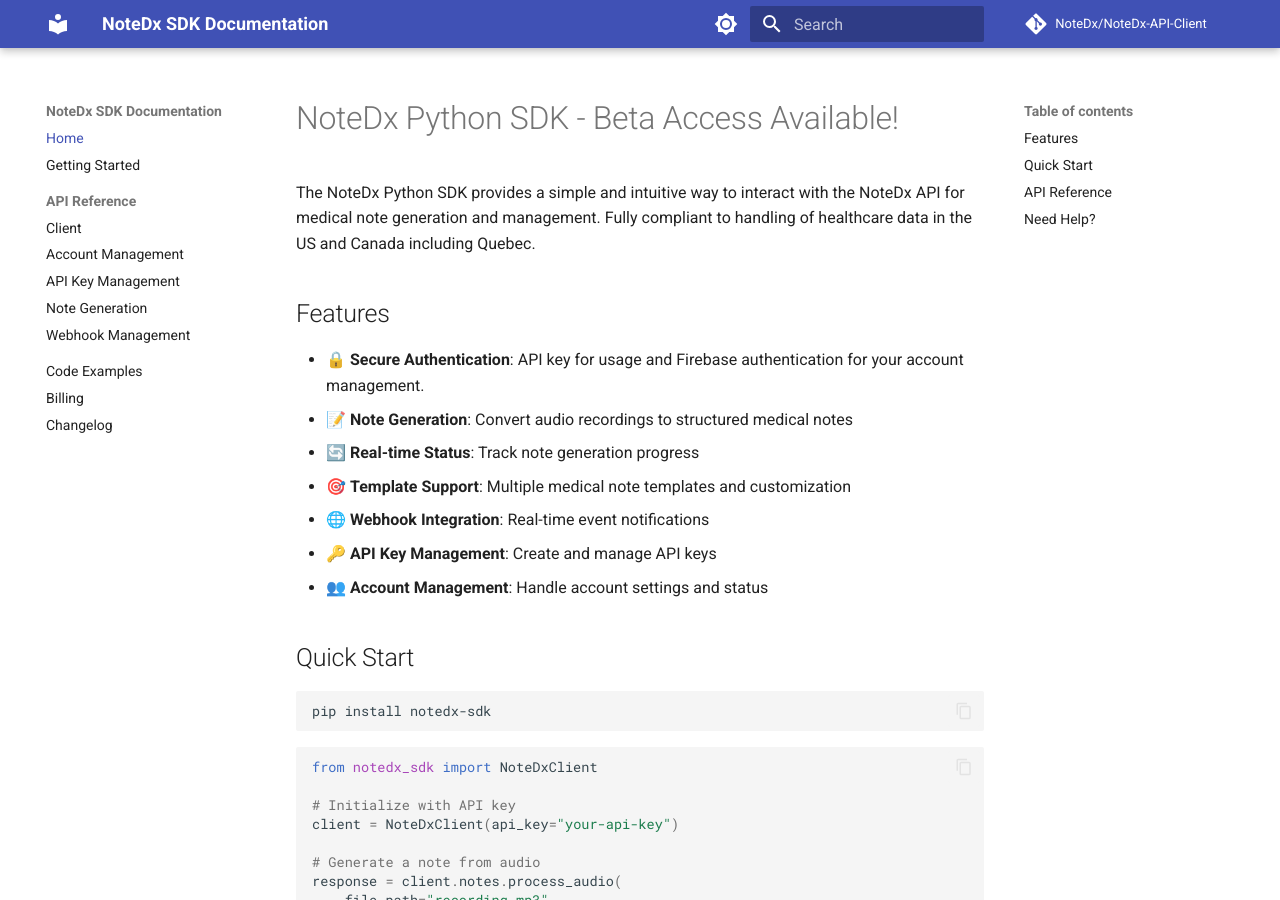
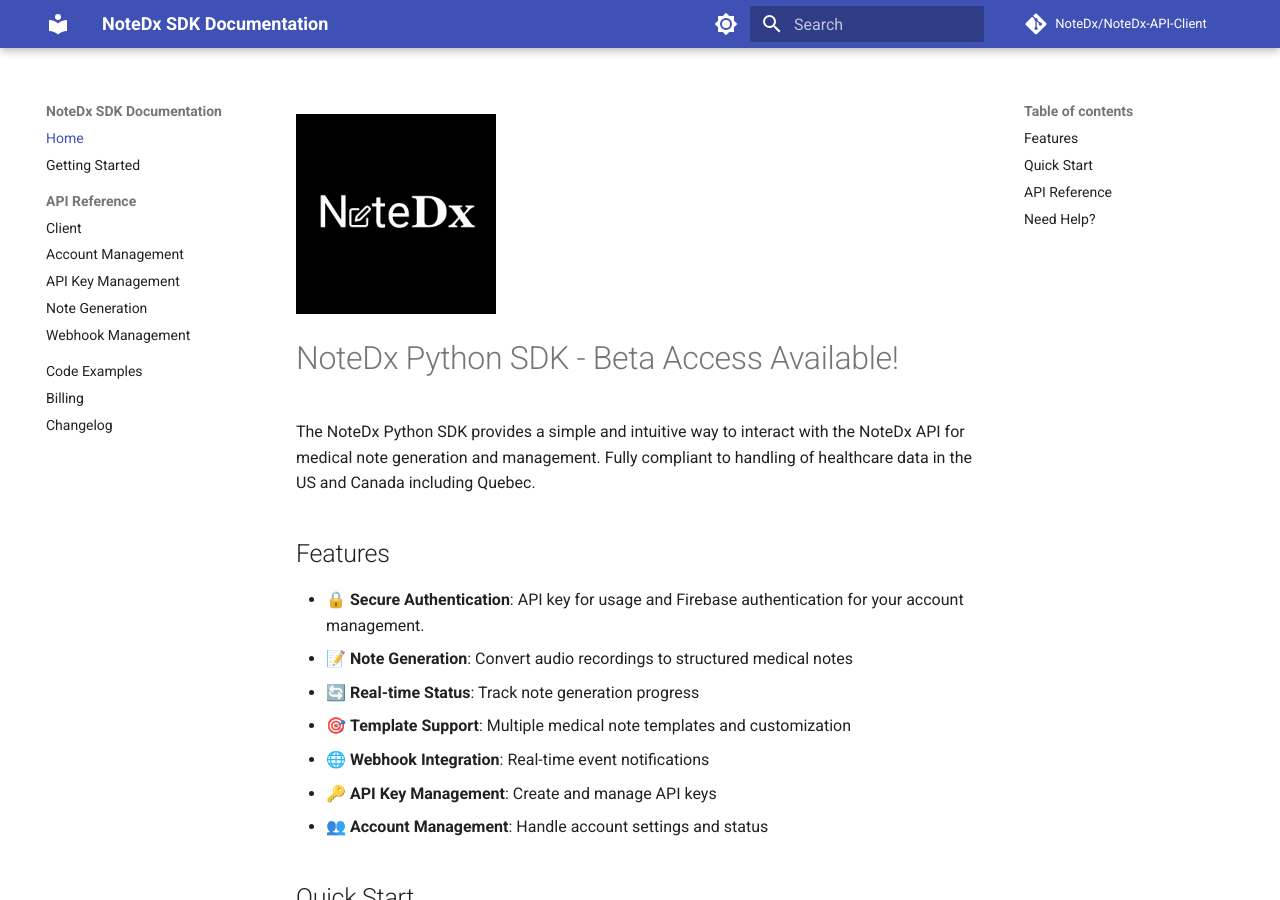
Before and after one commit to martelman/NoteDx-API-Client, an MkDocs documentation site: the page built from docs/index.md, in a window 1280 px wide and 900 px high. Built offline with MkDocs 1.6.1 and Material for MkDocs 9.7.7, drawn with Linux system fonts in a browser that asks for light colours; comment, search, counter and statistics services are not loaded.

Commit message:
added logo

```diff
--- a/docs/index.md
+++ b/docs/index.md
@@ -1,3 +1,5 @@
+<img src="./assets/notedx-logo-black.png" alt="NoteDx Logo" width="200" height="auto">
+
 # NoteDx Python SDK - Beta Access Available!
 
 The NoteDx Python SDK provides a simple and intuitive way to interact with the NoteDx API for medical note generation and management. Fully compliant to handling of healthcare data in the US and Canada including Quebec.
```
Also changed, not shown: docs/assets/notedx-logo-black.png (added).
